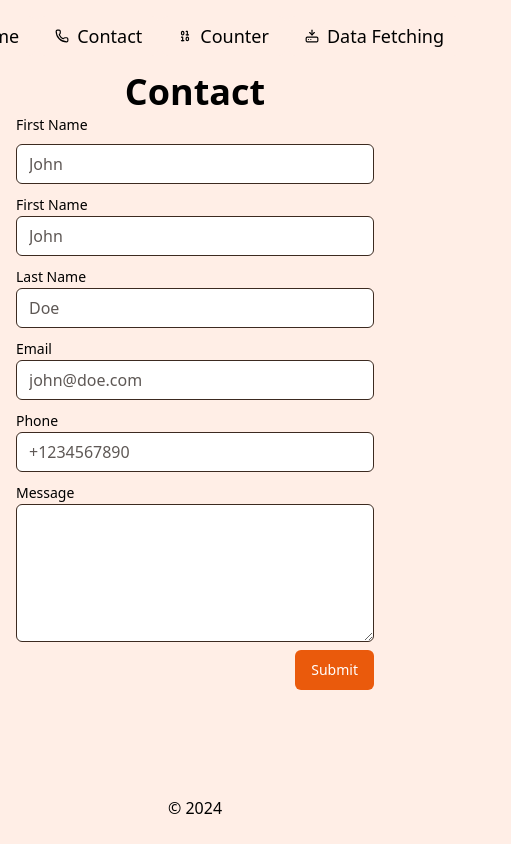
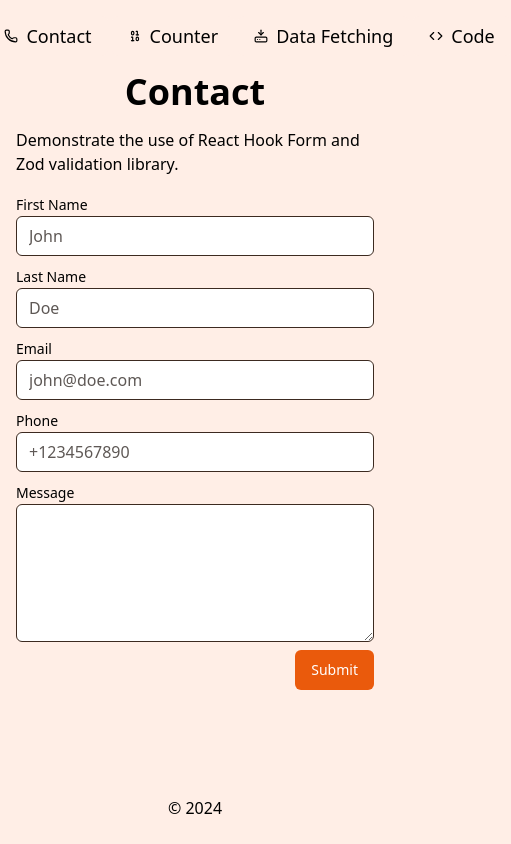
Before and after one commit to syarifhsb/momentum, a React (Vite) app: page /contact in a window 390 px wide. Shown: the whole page, 511 px wide, since content can reach past the window. Built offline with nearby package versions, Linux system fonts and the light colour scheme.

Commit message:
feat: add anchor to source code in the navigation bar feat: Only either of mail and phone is required. no need of both

```diff
--- a/src/components/shared/layout.tsx
+++ b/src/components/shared/layout.tsx
@@ -3,6 +3,7 @@ import { cn } from "@/lib/utils";
 
 import {
   BinaryIcon,
+  CodeIcon,
   HardDriveDownloadIcon,
   HomeIcon,
   PhoneIcon,
@@ -56,6 +57,20 @@ export function Layout() {
                 </NavigationMenuLink>
               </NavigationMenuItem>
             ))}
+            <NavigationMenuItem key="code">
+              <NavigationMenuLink asChild>
+                <Link
+                  to="https://github.com/syarifhasibuan/momentum"
+                  target="_blank"
+                  className={cn(navigationMenuTriggerStyle(), "gap-2")}
+                >
+                  <span>
+                    <CodeIcon size={14} />
+                  </span>
+                  Code
+                </Link>
+              </NavigationMenuLink>
+            </NavigationMenuItem>
           </NavigationMenuList>
         </NavigationMenu>
         <div className="flex-[1]">
--- a/src/main.tsx
+++ b/src/main.tsx
@@ -10,7 +10,7 @@ import { Layout } from "@/components/shared/layout";
 import { TasksRoute } from "@/routes/tasks";
 import { TaskIdRoute } from "@/routes/tasks-id";
 import { Toaster } from "@/components/ui/sonner";
-import { CounterRoute } from "@/routes/counter";
+import { CounterRoute } from "@/routes/counter-route";
 import { DataFetchExample } from "./routes/data-fetch-example";
 
 createRoot(document.getElementById("root")!).render(
--- a/src/modules/contact/contact-form.tsx
+++ b/src/modules/contact/contact-form.tsx
@@ -8,6 +8,7 @@ import { Input } from "@/components/ui/input";
 import { Label } from "@/components/ui/label";
 import { Textarea } from "@/components/ui/textarea";
 import { Button } from "@/components/ui/button";
+import { toast } from "sonner";
 
 const phoneSchema = z
   .string()
@@ -16,16 +17,30 @@ const phoneSchema = z
   })
   .or(z.literal(""));
 
-const contactFormSchema = z.object({
+const contactFormSchema = z
+  .object({
     firstName: z.string().nonempty({ message: "First name is required" }),
     lastName: z.string().nonempty({ message: "Last name is required" }),
     email: z
       .string()
       .email({ message: "Please type a valid email address" })
-    .optional()
       .or(z.literal("")),
     phone: phoneSchema,
     textMessage: z.string().nonempty(),
+  })
+  .superRefine((data, ctx) => {
+    if (data.email.length == 0 && data.phone.length == 0) {
+      ctx.addIssue({
+        code: z.ZodIssueCode.custom,
+        message: "Email or phone number is required",
+        path: ["email"],
+      });
+      ctx.addIssue({
+        code: z.ZodIssueCode.custom,
+        message: "Email or phone number is required",
+        path: ["phone"],
+      });
+    }
   });
 
 type ContactFormSchema = z.infer<typeof contactFormSchema>;
@@ -39,19 +54,24 @@ export function ContactForm() {
 
   const onSubmit = handleSubmit((data) => {
     console.log(data);
+    toast.message("Form submitted", {
+      description: (
+        <div>
+          <p>First name: {data.firstName}</p>
+          <p>Last name: {data.lastName}</p>
+          <p>Email: {data.email}</p>
+          <p>Phone: {data.phone}</p>
+          <p>Message: {data.textMessage}</p>
+        </div>
+      ),
+    });
   });
 
+  console.log(errors);
   return (
     <div className="w-full max-w-md">
       <form onSubmit={onSubmit} className="flex flex-col gap-2 max-w-md">
         <div className="space-y-2">
-          <Label htmlFor="firstName">First Name</Label>
-          <Input
-            {...register("firstName")}
-            id="firstName"
-            type="text"
-            placeholder="John"
-          />
           <div>
             <Label htmlFor="firstName">First Name</Label>
             <Input
--- a/src/routes/counter.tsx
+++ b/src/modules/counter/counter.tsx
@@ -1,22 +1,10 @@
 import { useReducer } from "react";
 
+import { Button } from "@/components/ui/button";
 import { HeadingOne } from "@/components/ui/typography";
-import { Button } from "@/components/ui/button";
+import { reducerCounter } from "@/routes/counter-route";
 
-export const reducerCounter = (state: any, action: any) => {
-  switch (action.type) {
-    case "increment":
-      return { count: state.count + 1 };
-    case "decrement":
-      return { count: state.count - 1 };
-    case "reset":
-      return { count: 0 };
-    default:
-      throw new Error();
-  }
-};
-
-export function CounterRoute() {
+export function Counter() {
   const [state, dispatch] = useReducer(reducerCounter, { count: 0 });
 
   return (
@@ -29,12 +17,17 @@ export function CounterRoute() {
 
       <div className="flex gap-2">
         <Button onClick={() => dispatch({ type: "increment" })}>
-          Increment
+          Increase
         </Button>
         <Button onClick={() => dispatch({ type: "decrement" })}>
-          Decrement
+          Decrease
         </Button>
-        <Button onClick={() => dispatch({ type: "reset" })}>Reset</Button>
+        <Button
+          variant={"destructive"}
+          onClick={() => dispatch({ type: "reset" })}
+        >
+          Reset
+        </Button>
       </div>
 
       <p className="text-center p-2 pt-0">count: {state.count}</p>
--- a/src/routes/contact.tsx
+++ b/src/routes/contact.tsx
@@ -3,8 +3,9 @@ import { ContactForm } from "@/modules/contact/contact-form";
 
 export function ContactRoute() {
   return (
-    <div className="flex flex-col items-center">
+    <div className="flex flex-col items-center space-y-4">
       <HeadingOne>Contact</HeadingOne>
+      <p>Demonstrate the use of React Hook Form and Zod validation library.</p>
       <ContactForm />
     </div>
   );
--- /dev/null
+++ b/src/routes/counter-route.tsx
@@ -0,0 +1,26 @@
+import { createContext } from "react";
+
+import { Counter } from "@/modules/counter/counter";
+
+export const reducerCounter = (state: any, action: any) => {
+  switch (action.type) {
+    case "increment":
+      return { count: state.count + 1 };
+    case "decrement":
+      return { count: state.count - 1 };
+    case "reset":
+      return { count: 0 };
+    default:
+      throw new Error();
+  }
+};
+
+export function CounterRoute() {
+  const CounterContext = createContext(reducerCounter);
+
+  return (
+    <CounterContext.Provider value={reducerCounter}>
+      <Counter />
+    </CounterContext.Provider>
+  );
+}
--- a/src/routes/data-fetch-example.tsx
+++ b/src/routes/data-fetch-example.tsx
@@ -29,6 +29,7 @@ export function DataFetchExample() {
         Data fetched from{" "}
         <a
           href="https://amazingsafari-backend.haidar.dev/"
+          target="_blank"
           className="text-blue-600 visited:text-purple-600"
         >
           https://amazingsafari-backend.haidar.dev
--- a/src/routes/home.tsx
+++ b/src/routes/home.tsx
@@ -8,7 +8,7 @@ export function HomeRoute() {
       <HeadingOne className="text-center">Momentum</HeadingOne>
       <p className="text-center p-2 pt-0">
         A simple task management app. Also, visit other pages on navigation bar
-        to explore other react usage demonstrations.
+        to explore other react functionality and library demonstrations.
       </p>
 
       <TaskManagement />
```
Also changed, not shown: 2 other files (tests, documents, lock files or other folders). Lines whose indentation alone changed are shown as unchanged.
